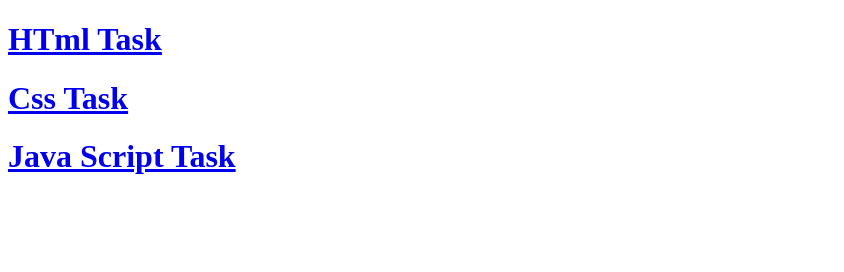
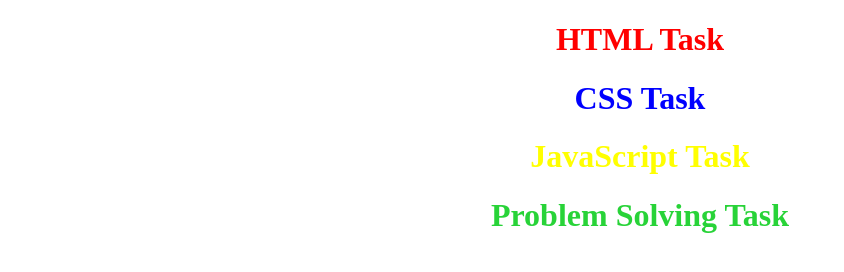
Before and after one commit to Sahi21/10K_Assign, a plain HTML site: page index.html in a window 1280 px wide. Shown: the whole page, without its empty margins (0-844 px from the left). Drawn offline with Linux system fonts and the light colour scheme.

Commit message:
Problem Solving Task Update

```diff
--- a/index.html
+++ b/index.html
@@ -5,30 +5,30 @@
     <meta name="viewport" content="width=device-width, initial-scale=1.0">
     <title>Task</title>
     <style>
-        p{
+        body {
+            text-align: center;
+        }
+        a {
             text-decoration: none;
-            text-align: center;
-
+        }
+        .html-task a {
+            color: red;
+        }
+        .css-task a {
+            color: blue;
+        }
+        .js-task a {
+            color: yellow;
+        }
+        .problem-solving-task a {
+            color: #0dce20e3;
         }
     </style>
-
 </head>
 <body>
-    <p><h1 style="color: red;"><a href="Html.html" target="_blank">HTml Task</a></h1></p>
-    <p><h1 style="color: blue;"><a href="Css.html"target="_blank">Css Task</a></h1></p>
-    <p><h1 style="color: yellow;"><a href="Js.html" target="_blank">Java Script Task</a></h1></p>
-
-
-
-
-
-
-
-
-
-
-
-
-
+    <h1 class="html-task"><a href="Htmlc.html" target="_blank">HTML Task</a></h1>
+    <h1 class="css-task"><a href="Css.html" target="_blank">CSS Task</a></h1>
+    <h1 class="js-task"><a href="Js.html" target="_blank">JavaScript Task</a></h1>
+    <h1 class="problem-solving-task"><a href="ProblemSolving.html" target="_blank">Problem Solving Task</a></h1>
 </body>
 </html>
```
Also changed, not shown: Css.html (+11 -0 lines), Html.html (+11 -0 lines), Js.html (+11 -0 lines), ProblemSolving.html (added, +27 -0 lines), Problem Solving/FEBI.js (renamed from Javascript/FEBI.js), Problem Solving/pattern.js (renamed from Javascript/pattern.js), Problem Solving/reverse.js (renamed from Javascript/reverse.js).
